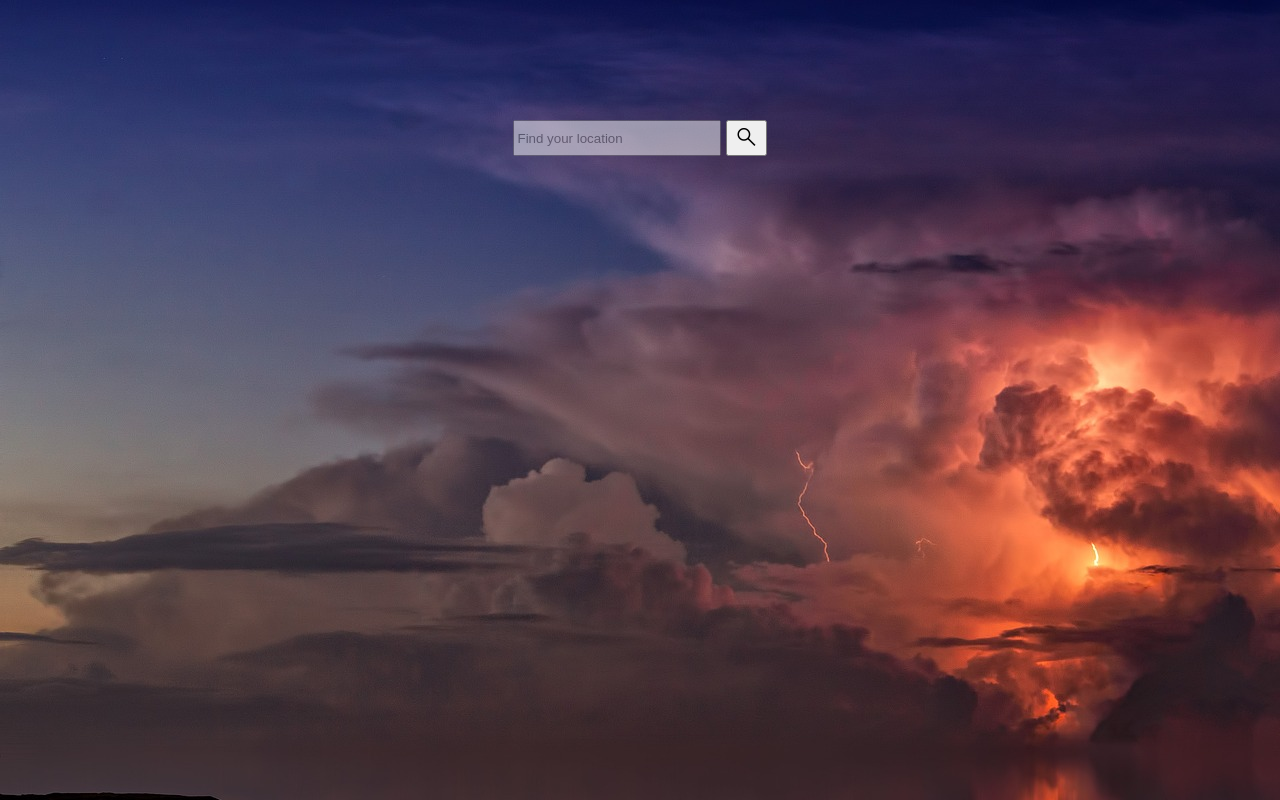
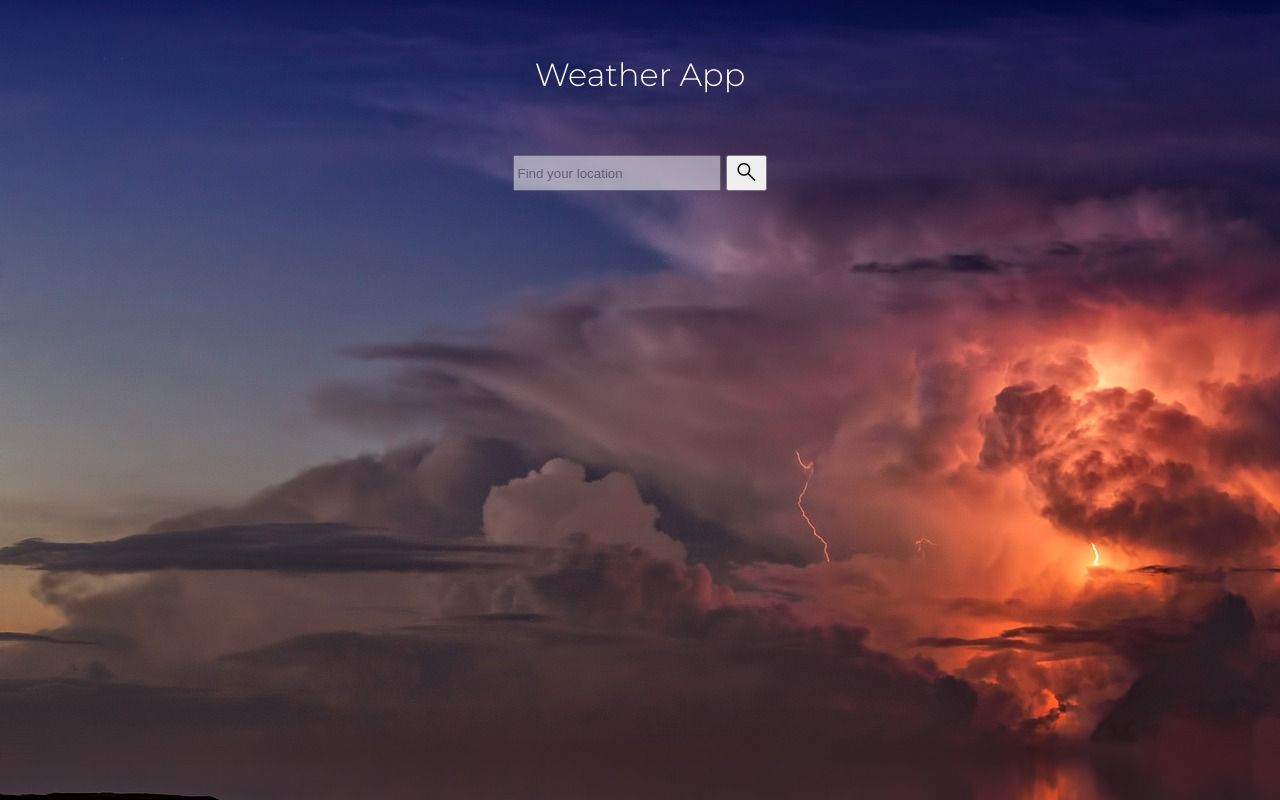
Before and after one commit to eascodes/weather, a website built with webpack: page dist/index.html in a window 1280 px wide. Built offline with nearby package versions, Linux system fonts and the light colour scheme.

Commit message:
Add title to top of webpage

```diff
--- a/src/style.css
+++ b/src/style.css
@@ -8,6 +8,12 @@ body {
   align-items: center;
   color: white;
   font-family: "Montserrat", sans-serif;
+  max-width: 1477px;
+}
+
+.header {
+  margin-top: 55px;
+  font-weight: 300;
 }
 
 input {
@@ -25,7 +31,7 @@ input {
   display: flex;
   gap: 5px;
   justify-content: center;
-  padding: 15vh 0 4vh 0;
+  padding: 5vh 0 4vh 0;
 }
 
 #search-button:hover {
```
Also changed, not shown: dist/index.html, dist/main.js.
